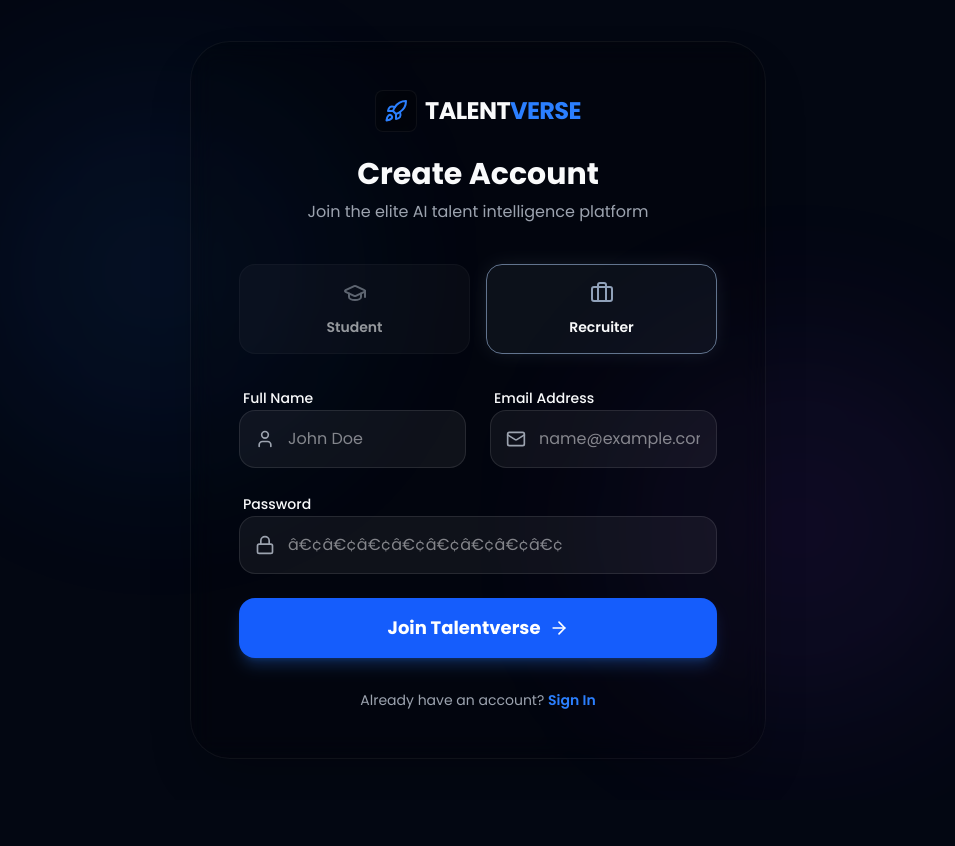
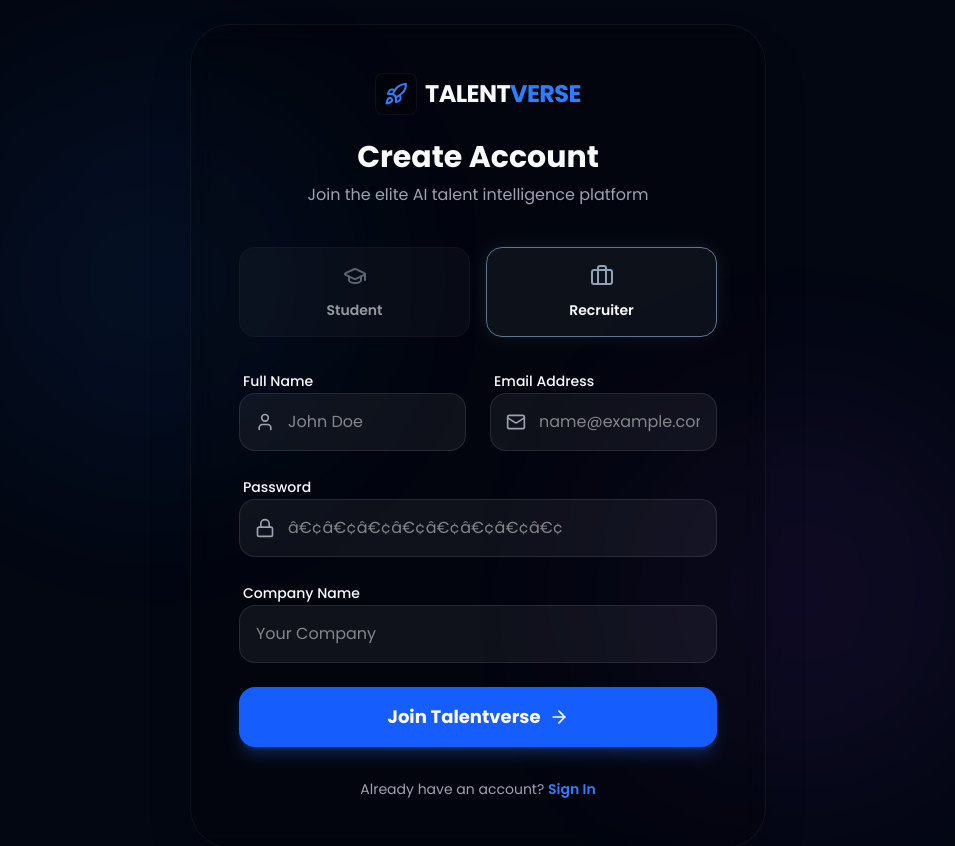
Before and after one commit to shubhamsingh-s/cvetra, a Next.js app in the folder frontend/: page /auth/register in a window 1280 px wide. Both pictures are taken after a click on the button "Recruiter". Shown: the top 846 px of the page, without its empty margins (162-1117 px from the left). Before the commit the page ends 800 px from the top, so only its background shows below. Built offline with nearby package versions, Linux system fonts and the light colour scheme.

Commit message:
feat(auth): persist role/company on registration and support recruiter company input

```diff
--- a/frontend/src/app/auth/register/page.tsx
+++ b/frontend/src/app/auth/register/page.tsx
@@ -6,13 +6,15 @@ import { User, Mail, Lock, ArrowRight, Rocket, GraduationCap, Briefcase } from "
 import { useAuth } from "@/context/auth-context";
 import { cn } from "@/lib/utils";
 import Link from "next/link";
-import { useSearchParams } from "next/navigation";
+// Note: avoid useSearchParams at top-level to prevent prerender CSR bailout
+
 
 export default function RegisterPage() {
     const [role, setRole] = useState<"student" | "recruiter">("student");
     const [email, setEmail] = useState("");
     const [password, setPassword] = useState("");
     const [fullName, setFullName] = useState("");
+    const [company, setCompany] = useState("");
     const [isLoading, setIsLoading] = useState(false);
     const { login } = useAuth();
 
@@ -30,7 +32,8 @@ export default function RegisterPage() {
 
         // Simulate registration and auto-login
         setTimeout(() => {
-            login("mock-token");
+            // Save role/company on mock login for demo
+            login("mock-token", role, company || undefined);
             setIsLoading(false);
         }, 1500);
     };
@@ -141,6 +144,22 @@ export default function RegisterPage() {
                             </div>
                         </div>
 
+                        {role === "recruiter" && (
+                            <div className="space-y-2">
+                                <label className="text-sm font-medium ml-1">Company Name</label>
+                                <div className="relative group">
+                                    <input
+                                        type="text"
+                                        required
+                                        value={company}
+                                        onChange={(e) => setCompany(e.target.value)}
+                                        placeholder="Your Company"
+                                        className="w-full bg-foreground/5 border border-white/10 rounded-2xl py-4 pl-4 pr-4 outline-none focus:ring-2 focus:ring-blue-500/50 transition-all"
+                                    />
+                                </div>
+                            </div>
+                        )}
+
                         <button
                             type="submit"
                             disabled={isLoading}
```
